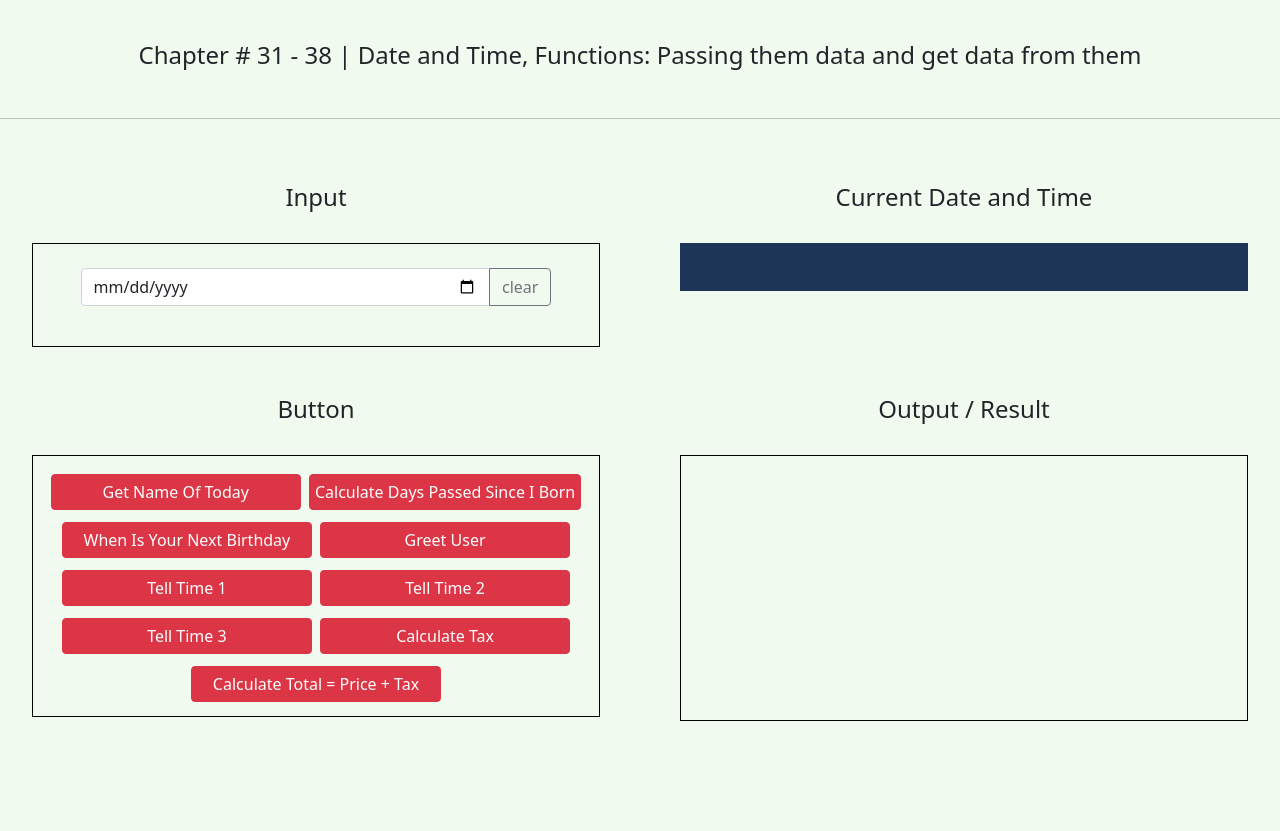
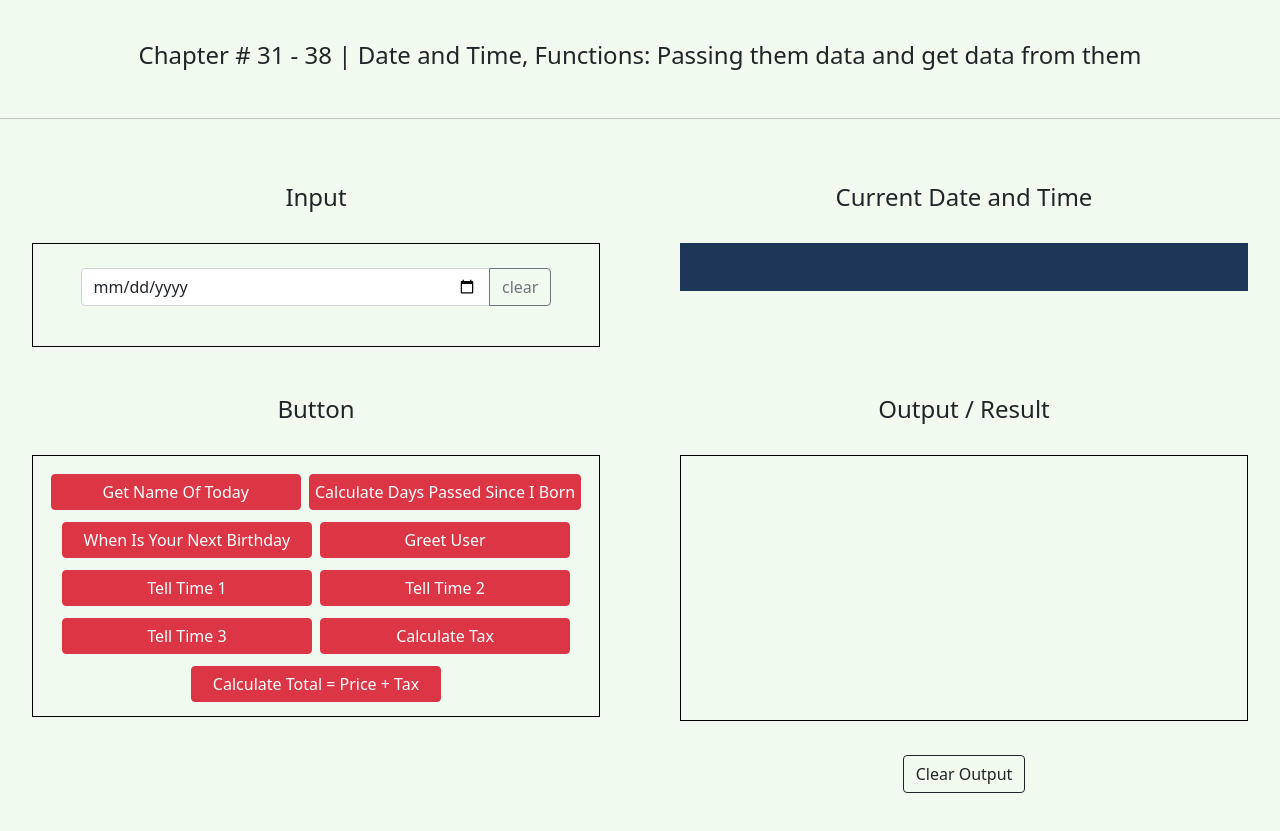
Before and after one commit to m-salman004/Practice-4, a plain HTML site: page index.html in a window 1280 px wide. Shown: the part 63-894 px from the top of the page. Drawn offline with nearby package versions, Linux system fonts and the light colour scheme.

Commit message:
Adding Clear Output btn

```diff
--- a/index.html
+++ b/index.html
@@ -93,6 +93,10 @@
        <div class="col-md-6">
      <h4>Output / Result</h4>
    <div class="border-box h-75 text-center" id="outputResult"></div>
+     <div class="text-center">
+ <button class="btn btn-outline-dark  button-b" onclick="clearOutput()">Clear Output</button>
+     </div>
+    </div>
     </div>
 </div>
 </main>
```
